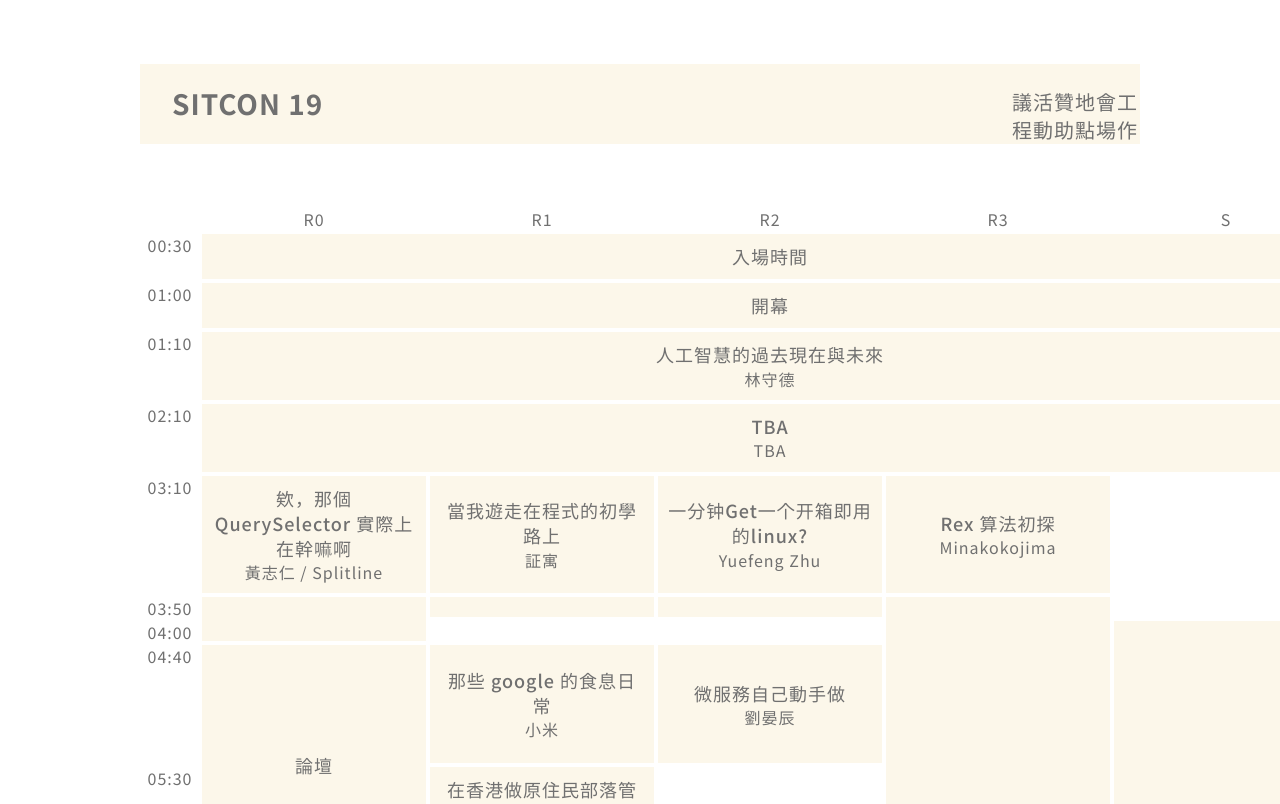
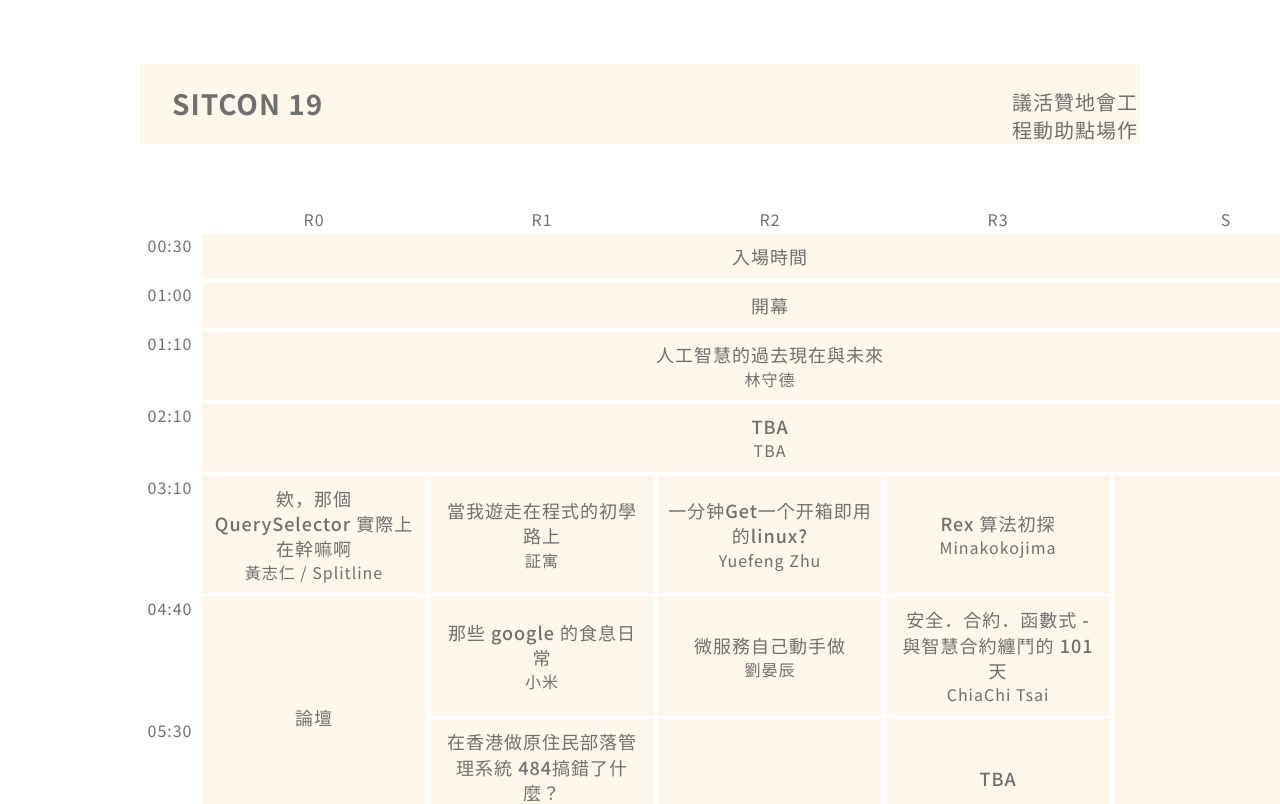
Before and after one commit to sitcon-tw/2019, a Vue app: page /2019/agenda in a window 1280 px wide. Shown: the top 804 px of the page. Built offline with nearby package versions, Linux system fonts and the light colour scheme.

Commit message:
Layout: add blank to adapt new agenda data

```diff
--- a/src/components/SessionTable.vue
+++ b/src/components/SessionTable.vue
@@ -100,121 +100,7 @@ export default {
     filterAndJoinBlankBlock (session) {
       let result = session.filter(data => data.zh.title !== '午餐')
       // R0
-      result.push({
-        'id': '97f3ae3d-100e-4f78-87eb-61795a733600',
-        'zh': {
-          'title': ''
-        },
-        'summary': '',
-        'type': 'BREAK',
-        'room': 'R0',
-        'broadcast': null,
-        'start': '2018-03-10T11:50:00+08:00',
-        'end': '2018-03-10T12:40:00+08:00',
-        'sli.do': '',
-        'beginner': '',
-        'speaker': {
-          'name': '',
-          'avatar': 'http://sitcon.org/2018/static/img/staffs/stone.png',
-          'bio': ''
-        }
-      })
-      result.push({
-        'id': '97f3ae3d-100e-4f78-87eb-61795a733601',
-        'zh': {
-          'title': ''
-        },
-        'summary': '',
-        'type': 'BREAK',
-        'room': 'R0',
-        'broadcast': null,
-        'start': '2018-03-10T15:30:00+08:00',
-        'end': '2018-03-10T15:40:00+08:00',
-        'sli.do': '',
-        'beginner': '',
-        'speaker': {
-          'name': '',
-          'avatar': 'http://sitcon.org/2018/static/img/staffs/stone.png',
-          'bio': ''
-        }
-      })
-      result.push({
-        'id': '97f3ae3d-100e-4f78-87eb-61795a733601',
-        'zh': {
-          'title': ''
-        },
-        'summary': '',
-        'type': 'BREAK',
-        'room': 'R0',
-        'broadcast': null,
-        'start': '2018-03-10T17:10:00+08:00',
-        'end': '2018-03-10T17:20:00+08:00',
-        'sli.do': '',
-        'beginner': '',
-        'speaker': {
-          'name': '',
-          'avatar': 'http://sitcon.org/2018/static/img/staffs/stone.png',
-          'bio': ''
-        }
-      })
       // R1
-      result.push({
-        'id': '97f3ae3d-100e-4f78-87eb-61795a733601',
-        'zh': {
-          'title': ''
-        },
-        'summary': '',
-        'type': 'BREAK',
-        'room': 'R1',
-        'broadcast': null,
-        'start': '2018-03-10T11:50:00+08:00',
-        'end': '2018-03-10T12:00:00+08:00',
-        'sli.do': '',
-        'beginner': '',
-        'speaker': {
-          'name': '',
-          'avatar': 'http://sitcon.org/2018/static/img/staffs/stone.png',
-          'bio': ''
-        }
-      })
-      result.push({
-        'id': '97f3ae3d-100e-4f78-87eb-61795a733601',
-        'zh': {
-          'title': ''
-        },
-        'summary': '',
-        'type': 'BREAK',
-        'room': 'R1',
-        'broadcast': null,
-        'start': '2018-03-10T15:30:00+08:00',
-        'end': '2018-03-10T15:40:00+08:00',
-        'sli.do': '',
-        'beginner': '',
-        'speaker': {
-          'name': '',
-          'avatar': 'http://sitcon.org/2018/static/img/staffs/stone.png',
-          'bio': ''
-        }
-      })
-      result.push({
-        'id': '97f3ae3d-100e-4f78-87eb-61795a733601',
-        'zh': {
-          'title': ''
-        },
-        'summary': '',
-        'type': 'BREAK',
-        'room': 'R1',
-        'broadcast': null,
-        'start': '2018-03-10T17:10:00+08:00',
-        'end': '2018-03-10T17:20:00+08:00',
-        'sli.do': '',
-        'beginner': '',
-        'speaker': {
-          'name': '',
-          'avatar': 'http://sitcon.org/2018/static/img/staffs/stone.png',
-          'bio': ''
-        }
-      })
       // R2
       result.push({
         'id': '97f3ae3d-100e-4f78-87eb-61795a733601',
@@ -225,46 +111,8 @@ export default {
         'type': 'BREAK',
         'room': 'R2',
         'broadcast': null,
-        'start': '2018-03-10T11:50:00+08:00',
-        'end': '2018-03-10T12:00:00+08:00',
-        'sli.do': '',
-        'beginner': '',
-        'speaker': {
-          'name': '',
-          'avatar': 'http://sitcon.org/2018/static/img/staffs/stone.png',
-          'bio': ''
-        }
-      })
-      result.push({
-        'id': '97f3ae3d-100e-4f78-87eb-61795a733601',
-        'zh': {
-          'title': ''
-        },
-        'summary': '',
-        'type': 'BREAK',
-        'room': 'R2',
-        'broadcast': null,
-        'start': '2018-03-10T15:30:00+08:00',
-        'end': '2018-03-10T15:40:00+08:00',
-        'sli.do': '',
-        'beginner': '',
-        'speaker': {
-          'name': '',
-          'avatar': 'http://sitcon.org/2018/static/img/staffs/stone.png',
-          'bio': ''
-        }
-      })
-      result.push({
-        'id': '97f3ae3d-100e-4f78-87eb-61795a733601',
-        'zh': {
-          'title': ''
-        },
-        'summary': '',
-        'type': 'BREAK',
-        'room': 'R2',
-        'broadcast': null,
-        'start': '2018-03-10T17:10:00+08:00',
-        'end': '2018-03-10T17:20:00+08:00',
+        'start': '2018-03-10T13:30:00+08:00',
+        'end': '2018-03-10T14:10:00+08:00',
         'sli.do': '',
         'beginner': '',
         'speaker': {
@@ -283,46 +131,8 @@ export default {
         'type': 'BREAK',
         'room': 'R3',
         'broadcast': null,
-        'start': '2018-03-10T11:50:00+08:00',
-        'end': '2018-03-10T14:10:00+08:00',
-        'sli.do': '',
-        'beginner': '',
-        'speaker': {
-          'name': '',
-          'avatar': 'http://sitcon.org/2018/static/img/staffs/stone.png',
-          'bio': ''
-        }
-      })
-      result.push({
-        'id': '97f3ae3d-100e-4f78-87eb-61795a733601',
-        'zh': {
-          'title': ''
-        },
-        'summary': '',
-        'type': 'BREAK',
-        'room': 'R3',
-        'broadcast': null,
-        'start': '2018-03-10T15:30:00+08:00',
-        'end': '2018-03-10T15:40:00+08:00',
-        'sli.do': '',
-        'beginner': '',
-        'speaker': {
-          'name': '',
-          'avatar': 'http://sitcon.org/2018/static/img/staffs/stone.png',
-          'bio': ''
-        }
-      })
-      result.push({
-        'id': '97f3ae3d-100e-4f78-87eb-61795a733601',
-        'zh': {
-          'title': ''
-        },
-        'summary': '',
-        'type': 'BREAK',
-        'room': 'R3',
-        'broadcast': null,
-        'start': '2018-03-10T17:10:00+08:00',
-        'end': '2018-03-10T17:20:00+08:00',
+        'start': '2018-03-10T14:20:00+08:00',
+        'end': '2018-03-10T15:00:00+08:00',
         'sli.do': '',
         'beginner': '',
         'speaker': {
@@ -341,7 +151,7 @@ export default {
         'type': 'BREAK',
         'room': 'S',
         'broadcast': null,
-        'start': '2018-03-10T12:00:00+08:00',
+        'start': '2018-03-10T11:10:00+08:00',
         'end': '2018-03-10T14:10:00+08:00',
         'sli.do': '',
         'beginner': '',
@@ -360,8 +170,8 @@ export default {
         'type': 'BREAK',
         'room': 'S',
         'broadcast': null,
-        'start': '2018-03-10T14:50:00+08:00',
-        'end': '2018-03-10T15:30:00+08:00',
+        'start': '2018-03-10T14:20:00+08:00',
+        'end': '2018-03-10T15:00:00+08:00',
         'sli.do': '',
         'beginner': '',
         'speaker': {
@@ -379,8 +189,8 @@ export default {
         'type': 'BREAK',
         'room': 'S',
         'broadcast': null,
-        'start': '2018-03-10T15:50:00+08:00',
-        'end': '2018-03-10T16:00:00+08:00',
+        'start': '2018-03-10T15:40:00+08:00',
+        'end': '2018-03-10T16:20:00+08:00',
         'sli.do': '',
         'beginner': '',
         'speaker': {
@@ -398,8 +208,8 @@ export default {
         'type': 'BREAK',
         'room': 'S',
         'broadcast': null,
-        'start': '2018-03-10T16:50:00+08:00',
-        'end': '2018-03-10T17:00:00+08:00',
+        'start': '2018-03-10T16:30:00+08:00',
+        'end': '2018-03-10T17:10:00+08:00',
         'sli.do': '',
         'beginner': '',
         'speaker': {
```
